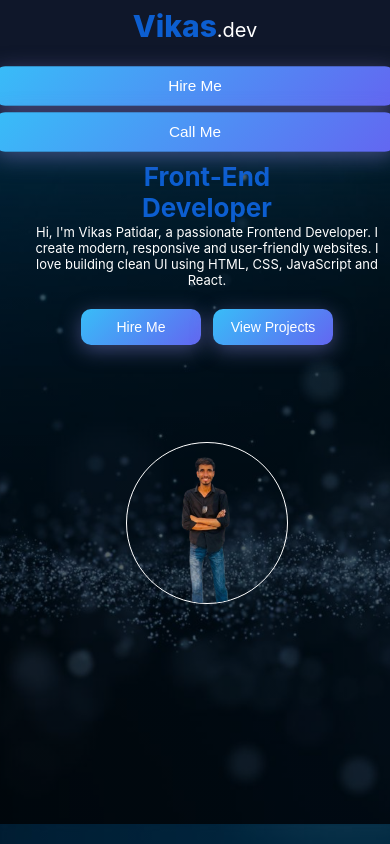
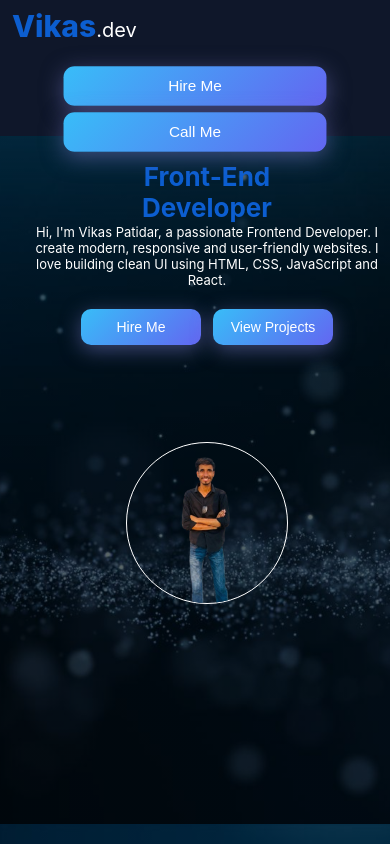
Before and after one commit to vikas20070/portfolio, a React (Create React App) app: page / in a window 390 px wide. Shown: the top 844 px of the page. Built offline with nearby package versions, Linux system fonts and the light colour scheme.

Commit message:
successful build

```diff
--- a/src/App.css
+++ b/src/App.css
@@ -88,7 +88,7 @@ text-align:center;
     justify-content: center;
   }
   .logo{
-    justify-content: center;
+    /* justify-content: center; */
     width: 100%;
     padding-bottom: 8px;
   }
@@ -104,7 +104,7 @@ text-align:center;
     padding: 6px 8px;
   }
   .btn{
-    width: 100%;
+    width: 50px;
     justify-content: center;
     flex-wrap: wrap;
     gap: 10px;
```
